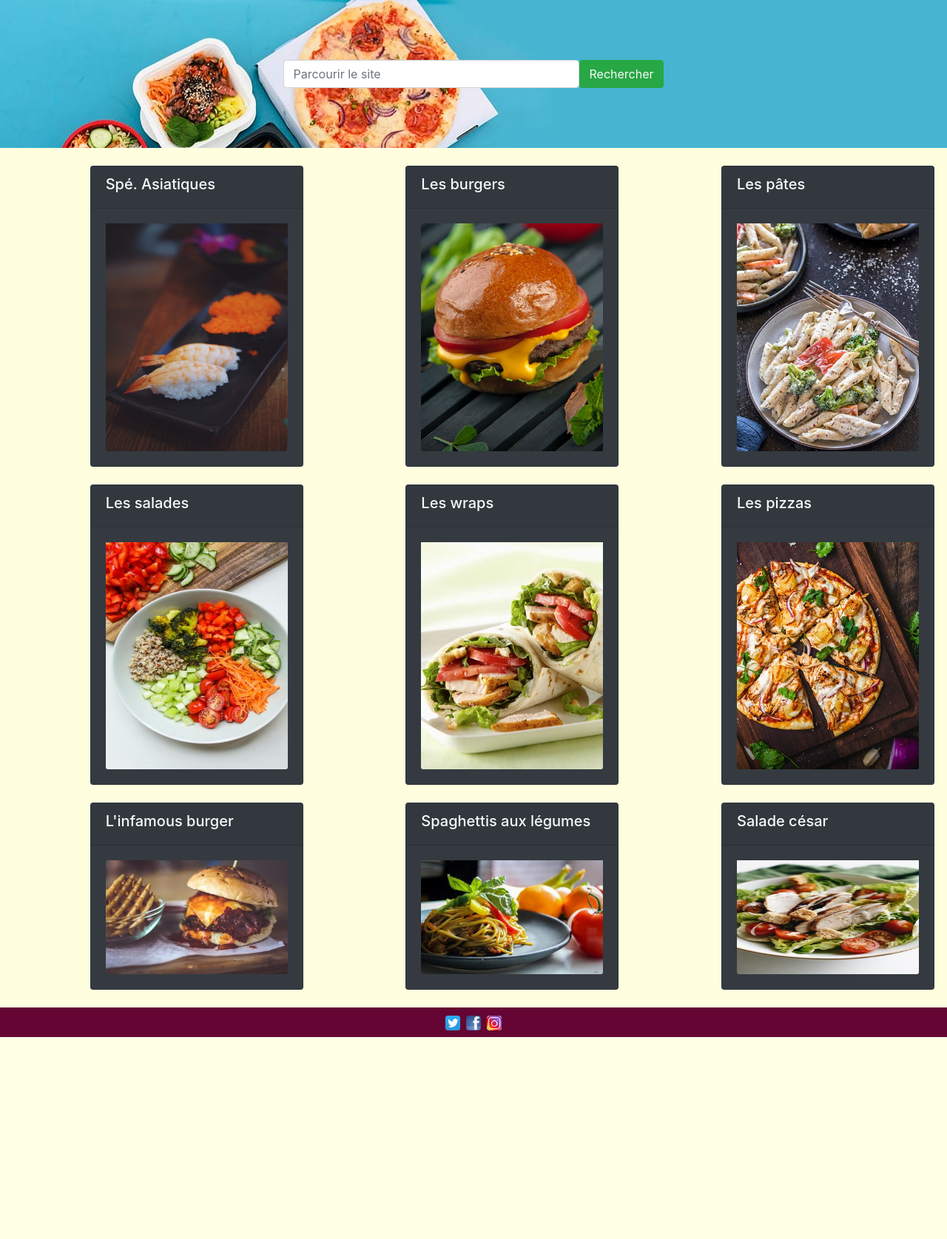
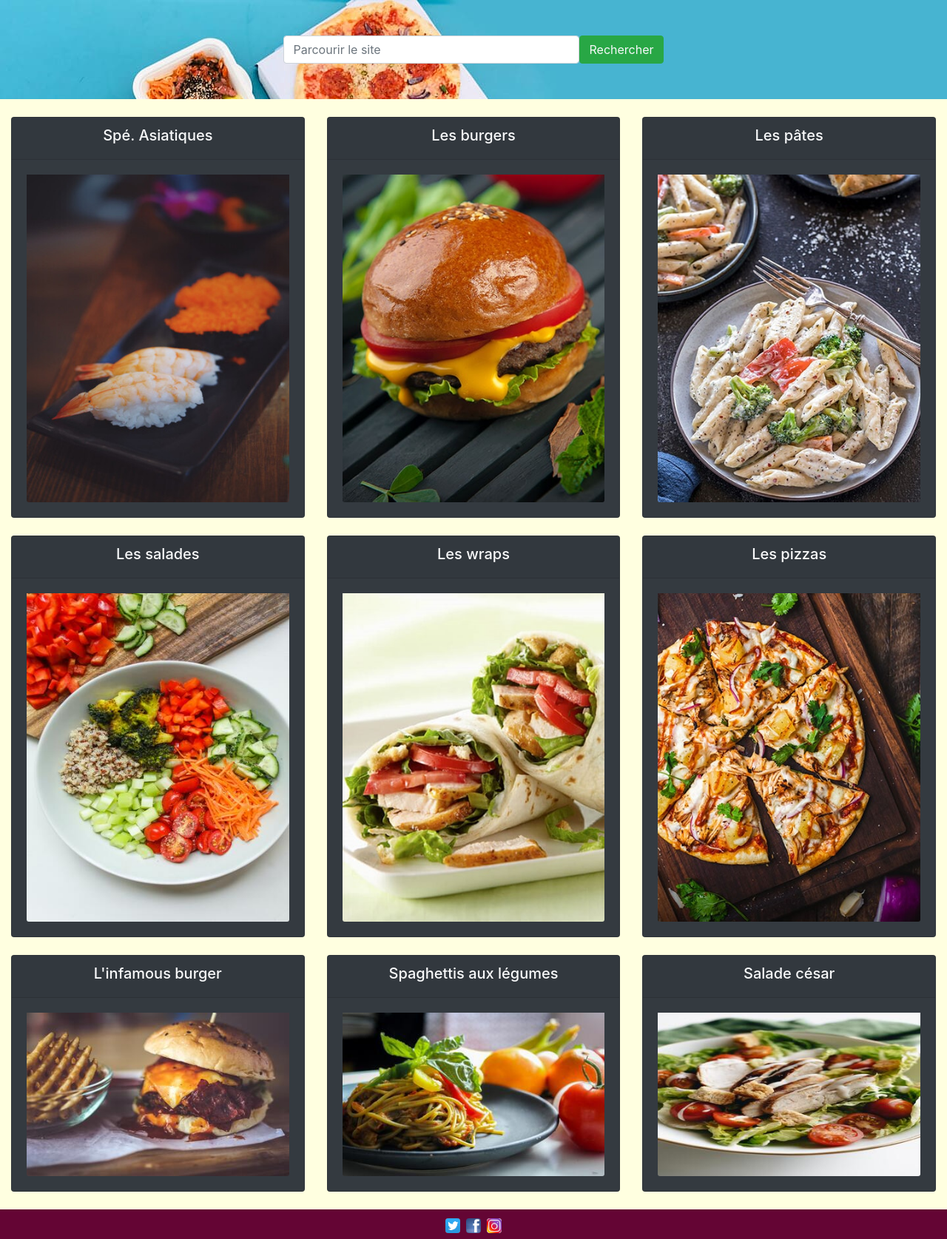
Before and after one commit to Erodonx/MSDIW, a PHP site: page /FRONT/STATIQUE/BOOTSTRAP/Accueil.html in a window 1280 px wide. Shown: the part 150-1825 px from the top of the page at 74% size. Before the commit the page ends 1552 px from the top, so only its background shows below. Run offline with PHP 8.4, Linux system fonts and the light colour scheme.

Commit message:
easter egg

```diff
--- a/FRONT/STATIQUE/BOOTSTRAP/Accueil.html
+++ b/FRONT/STATIQUE/BOOTSTRAP/Accueil.html
@@ -48,8 +48,8 @@
                 </div>
             </div>
         </header>
-        <div class="row" style="background-image: url('Assets/bg.jpg'); min-height:200px">
-            <div class="col-12 d-none d-md-block" style="align-self: center">
+        <div class="row" style="background-image: url('Assets/bg.jpg');min-height: 100px; max-height:200px">
+            <div class="col-12 d-none d-md-block py-5" style="align-self: center">
                 <form class="form-inline justify-content-center">
                     <input class="form-control" style="min-width: 400px;" type="search" placeholder="Parcourir le site">
                     <button class="btn text-light btn-outline-success bg-success" type="submit">Rechercher</button>
@@ -57,11 +57,11 @@
             </div>
         </div>
         <div class="row justify-content-center d-none d-md-flex pt-4" style="background-color: lightyellow;">
-            <div class="offset-1 col-3">
+            <div class="col-4 d-flex justify-content-center">
                 <a href="#">
-                    <div class="card bg-dark text-light" style="width: 18rem;">
+                    <div class="card bg-dark text-light d-flex">
                         <div class="card-header">
-                            <p class="h5" style="text-decoration: none;">Spé. Asiatiques</p>
+                            <p class="h5 text-center" style="text-decoration: none;">Spé. Asiatiques</p>
                         </div>
                         <div class="card-body">
                             <img class="card-img-bottom" src="Assets/category/asian_food_cat_resized.jpg"
@@ -70,11 +70,11 @@
                     </div>
                 </a>
             </div>
-            <div class="offset-1 col-3">
+            <div class="col-4 d-flex justify-content-center">
                 <a href="#">
-                    <div class="card bg-dark text-light" style="width: 18rem;">
-                        <div class="card-header ">
-                            <p class="h5">Les burgers</p>
+                    <div class="card bg-dark text-light">
+                        <div class="card-header">
+                            <p class="h5 text-center">Les burgers</p>
                         </div>
                         <div class="card-body">
                             <img class="card-img-bottom" src="Assets/category/burger_cat.jpg"
@@ -83,11 +83,11 @@
                     </div>
                 </a>
             </div>
-            <div class="offset-1 col-3">
+            <div class="col-4 d-flex justify-content-center">
                 <a href="#">
-                    <div class="card bg-dark text-light" style="width: 18rem;">
+                    <div class="card bg-dark text-light">
                         <div class="card-header">
-                            <p class="h5">Les pâtes</p>
+                            <p class="h5 text-center">Les pâtes</p>
                         </div>
                         <div class="card-body">
                             <img class="card-img-bottom" src="Assets/category/pasta_cat.jpg"
@@ -98,11 +98,11 @@
             </div>
         </div>
         <div class="row justify-content-center d-none d-md-flex pt-4" style="background-color: lightyellow;">
-            <div class="offset-1 col-3">
+            <div class="col-4 d-flex justify-content-center">
                 <a href="#">
-                <div class="card bg-dark text-light" style="width: 18rem;">
+                <div class="card bg-dark text-light">
                     <div class="card-header">
-                        <p class="h5">Les salades</p>
+                        <p class="h5 text-center">Les salades</p>
                     </div>
                     <div class="card-body">
                         <img class="card-img-bottom" src="Assets/category/salade_cat_resized.jpg"
@@ -111,11 +111,11 @@
                 </div>
                 </a>
             </div>
-            <div class="offset-1 col-3">
+            <div class="col-4 d-flex justify-content-center">
                 <a href="#">
-                <div class="card bg-dark text-light" style="width: 18rem;">
+                <div class="card bg-dark text-light">
                     <div class="card-header">
-                        <p class="h5">Les wraps</p>
+                        <p class="h5 text-center">Les wraps</p>
                     </div>
                     <div class="card-body">
                         <img class="card-img-bottom" src="Assets/category/wrap_cat.jpg" alt="Card images Pinterest">
@@ -123,11 +123,11 @@
                 </div>
                 </a>
             </div>
-            <div class="offset-1 col-3">
+            <div class="col-4 d-flex justify-content-center">
                 <a href="#">
-                <div class="card bg-dark text-light" style="width: 18rem;">
+                <div class="card bg-dark text-light">
                     <div class="card-header">
-                        <p class="h5">Les pizzas</p>
+                        <p class="h5 text-center">Les pizzas</p>
                     </div>
                     <div class="card-body">
                         <img class="card-img-bottom" src="Assets/category/pizza_cat.jpg" alt="Card images Pinterest">
@@ -137,11 +137,11 @@
             </div>
         </div>
         <div class="row justify-content-center d-none d-md-flex py-4" style="background-color: lightyellow;">
-            <div class="offset-1 col-3">
+            <div class="col-4 d-flex justify-content-center">
                 <a href="#">
-                <div class="card bg-dark text-light" style="width: 18rem;">
+                <div class="card bg-dark text-light">
                     <div class="card-header">
-                        <p class="h5">L'infamous burger</p>
+                        <p class="h5 text-center">L'infamous burger</p>
                     </div>
                     <div class="card-body">
                         <img class="card-img-bottom" src="Assets/food/resized/cheesburger.jpg"
@@ -150,11 +150,11 @@
                 </div>
                 </a>
             </div>
-            <div class="offset-1 col-3">
+            <div class="col-4 d-flex justify-content-center">
                 <a href="#">
-                <div class="card bg-dark text-light" style="width: 18rem;">
+                <div class="card bg-dark text-light">
                     <div class="card-header">
-                        <p class="h5">Spaghettis aux légumes</p>
+                        <p class="h5 text-center">Spaghettis aux légumes</p>
                     </div>
                     <div class="card-body">
                         <img class="card-img-bottom" src="Assets/food/resized/spaghetti-legumes.jpg" alt="Card images Pinterest">
@@ -162,11 +162,11 @@
                 </div>
                 </a>
             </div>
-            <div class="offset-1 col-3">
+            <div class="col-4 d-flex justify-content-center">
                 <a href="#">
-                <div class="card bg-dark text-light" style="width: 18rem;">
+                <div class="card bg-dark text-light">
                     <div class="card-header">
-                        <p class="h5">Salade césar</p>
+                        <p class="h5 text-center">Salade césar</p>
                     </div>
                     <div class="card-body">
                         <img class="card-img-bottom" src="Assets/food/resized/cesar_salad1.jpg" alt="Card images Pinterest">
@@ -178,9 +178,9 @@
         <div class="row justify-content-center d-flex d-md-none pt-4" style="background-color: lightyellow;">
             <div class="col-12" style="justify-content: center; display: flex;">
                 <a href="#">
-                <div class="card bg-dark text-light" style="width: 18rem;">
+                <div class="card bg-dark text-light" style="width: 25rem;">
                     <div class="card-header">
-                        <p class="h5">L'infamous burger</p>
+                        <p class="h5 text-center">L'infamous burger</p>
                     </div>
                     <div class="card-body">
                         <img class="card-img-bottom" src="Assets/food/resized/cheesburger.jpg"
@@ -193,9 +193,9 @@
         <div class="row justify-content-center d-flex d-md-none pt-4" style="background-color: lightyellow;">
             <div class="col-12" style="justify-content: center; display: flex;">
                 <a href="#">
-                    <div class="card bg-dark text-light" style="width: 18rem;">
+                    <div class="card bg-dark text-light" style="width: 25rem;">
                         <div class="card-header">
-                            <p class="h5">Spaghettis aux légumes</p>
+                            <p class="h5 text-center">Spaghettis aux légumes</p>
                         </div>
                         <div class="card-body">
                             <img class="card-img-bottom" src="Assets/food/resized/spaghetti-legumes.jpg" alt="Card images Pinterest">
@@ -207,9 +207,9 @@
         <div class="row justify-content-center d-flex d-md-none pt-4" style="background-color: lightyellow;">
             <div class="col-12" style="justify-content: center; display: flex;">
                 <a href="#">
-                    <div class="card bg-dark text-light" style="width: 18rem;">
+                    <div class="card bg-dark text-light" style="width: 25rem;">
                         <div class="card-header">
-                            <p class="h5">Salade césar</p>
+                            <p class="h5 text-center">Salade césar</p>
                         </div>
                         <div class="card-body">
                             <img class="card-img-bottom" src="Assets/food/resized/cesar_salad1.jpg" alt="Card images Pinterest">
@@ -221,12 +221,12 @@
         <div class="row justify-content-center d-flex d-md-none pt-4" style="background-color: lightyellow;">
             <div class="col-12" style="justify-content: center; display: flex;">
                 <a href="#">
-                <div class="card bg-dark text-light" style="width: 18rem;">
+                <div class="card bg-dark text-light" style="width: 25rem;">
                     <div class="card-header">
-                        <p class="h5">L'infamous burger</p>
+                        <p class="h5 text-center">Salmonellose</p>
                     </div>
                     <div class="card-body">
-                        <img class="card-img-bottom" src="Assets/food/resized/cheesburger.jpg"
+                        <img class="card-img-bottom" src="Assets/food/resized/pizza-salmon.png"
                             alt="Card images Pinterest">
                     </div>
                 </div>
@@ -235,19 +235,20 @@
         </div>
         <div class="row justify-content-center d-flex d-md-none py-4" style="background-color: lightyellow;">
             <div class="col-12" style="justify-content: center; display: flex;">
-                <a href="#">
-                <div class="card bg-dark text-light" style="width: 18rem;">
+                <a href="#" id="verification">
+                <div class="card bg-dark text-light" style="width: 25rem;" id="card_putin">
                     <div class="card-header">
-                        <p class="h5">L'infamous burger</p>
+                        <p class="h5 text-center">Putin burger</p>
                     </div>
                     <div class="card-body">
-                        <img class="card-img-bottom" src="Assets/food/resized/cheesburger.jpg"
+                        <img class="card-img-bottom" src="Assets/food/resized/Food-Name-433.png"
                             alt="Card images Pinterest">
                     </div>
                 </div>
                 </a>
             </div>
         </div>
+        <span id="putin"></span>
         <footer>
             <div class="row" style="background-color:rgba(100, 5, 52); height:40px">
                 <div class="col-12" style="align-self: center;">
@@ -282,6 +283,6 @@
     <script src="https://stackpath.bootstrapcdn.com/bootstrap/4.4.1/js/bootstrap.min.js"
         integrity="sha384-wfSDF2E50Y2D1uUdj0O3uMBJnjuUD4Ih7YwaYd1iqfktj0Uod8GCExl3Og8ifwB6"
         crossorigin="anonymous"></script>
+    <script src="../Javascript/Javascript.js"></script>
 </body>
-
 </html>
--- a/FRONT/STATIQUE/CSS/style.css
+++ b/FRONT/STATIQUE/CSS/style.css
@@ -11,3 +11,11 @@ a:hover{
  -webkit-transform: scale(1.1);
  transform:scale(1.1);
 }
+#card_putin:hover{
+-ms-transform:scale(2);
+-webkit-transform: scale(2);
+transform:scale(10);
+}
+#card_putin{
+    transition: transform 30s;
+}
```
Also changed, not shown: FRONT/STATIQUE/Javascript/Javascript.js (added, +10 -0 lines), FRONT/STATIQUE/BOOTSTRAP/Assets/food/resized/Food-Name-433.png (added), 1 other file.
